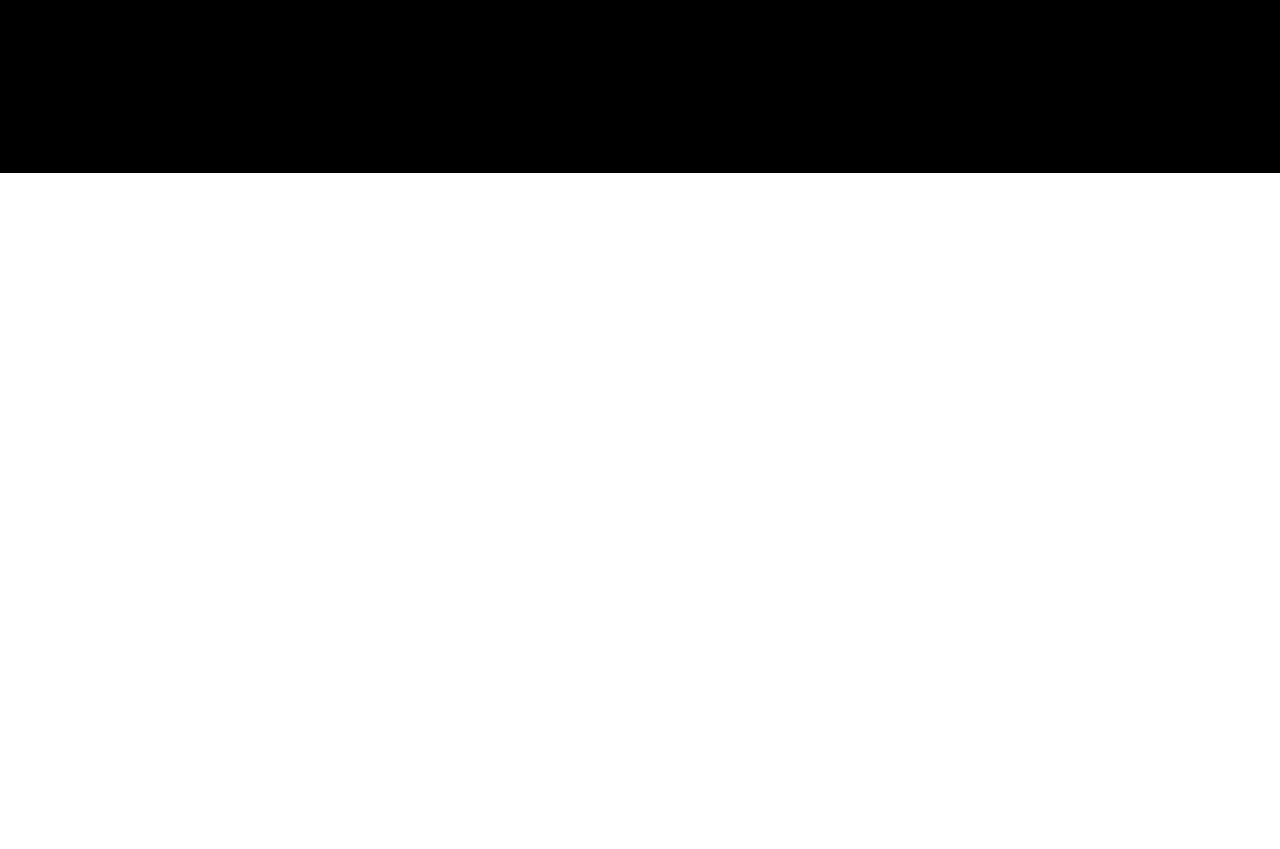
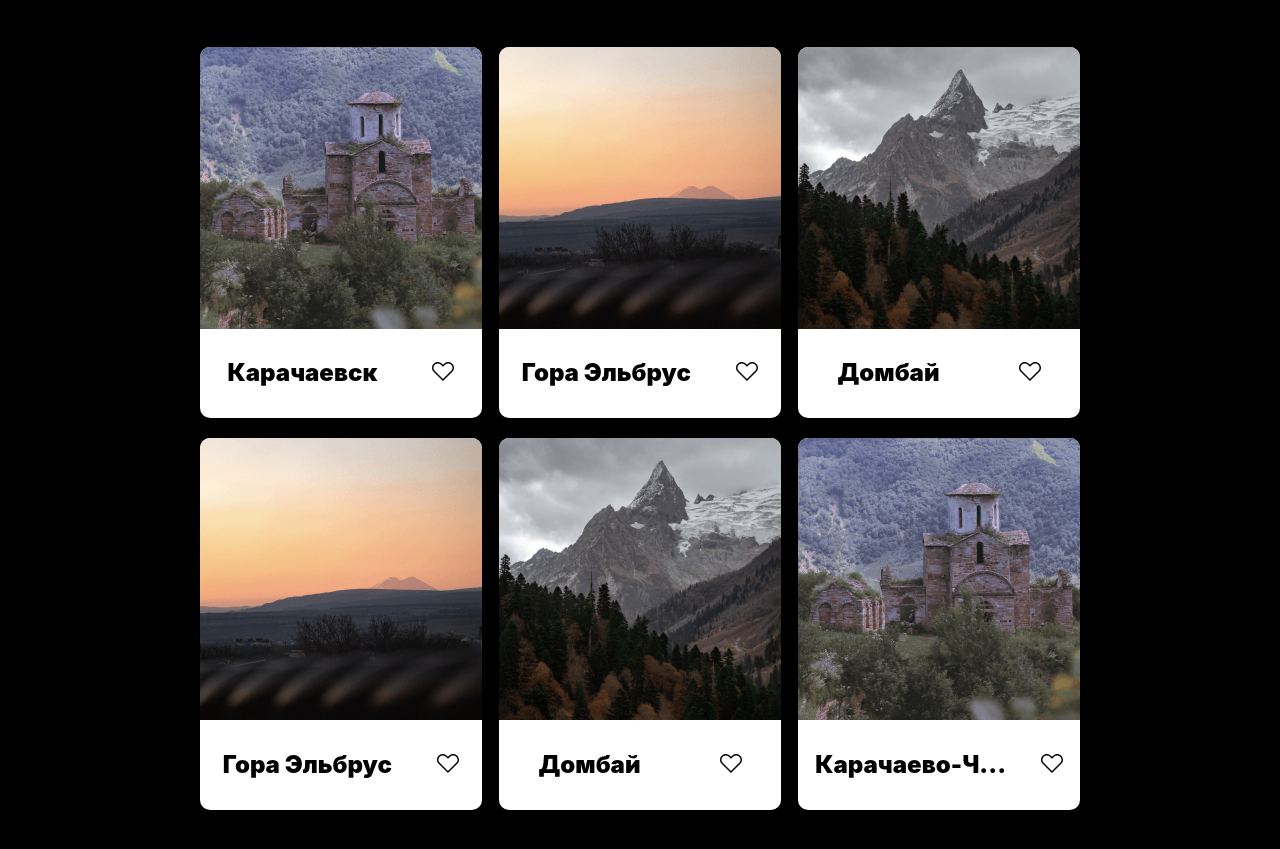
Before and after one commit to SkySila/mesto, a plain HTML site: page index.html in a window 1280 px wide. Shown: the part 283-1132 px from the top of the page. Before the commit the page ends 800 px from the top, so only its background shows below. Drawn offline with Linux system fonts and the light colour scheme.

Commit message:
Added places and place blocks, not adaptive yet

```diff
--- /dev/null
+++ b/blocks/place/__image/place__image.css
@@ -0,0 +1,4 @@
+.place__image {
+  max-width: 282px;
+  border-radius: 10px 10px 0 0;
+}
--- /dev/null
+++ b/blocks/place/__like/place__like.css
@@ -0,0 +1,7 @@
+.place__like {
+  background-image: url(../../../images/like.svg);
+  background-repeat: no-repeat;
+  width: 22px;
+  height: 19px;
+  display: inline-block;
+}
--- /dev/null
+++ b/blocks/place/__name-line/place__name-line.css
@@ -0,0 +1,5 @@
+.place__name-line {
+  display: flex;
+  align-items: baseline;
+  justify-content: space-around;
+}
--- /dev/null
+++ b/blocks/place/__name/place__name.css
@@ -0,0 +1,15 @@
+.place__name {
+  margin: 0;
+  padding: 0;
+  margin-block-start: 0;
+  margin-block-end: 0;
+  margin-top: 25px;
+  margin-bottom: 31px;
+  font-family: "Inter", "Arial", "Helvetica", sans-serif;
+  font-size: 24px;
+  line-height: 29px;
+  font-weight: 900;
+  text-align: left;
+  vertical-align: top;
+  -webkit-font-smoothing: antialiased;
+}
--- /dev/null
+++ b/blocks/place/place.css
@@ -0,0 +1,6 @@
+.place {
+  max-width: 282px;
+  width: 100%;
+  background-color: #fff;
+  border-radius: 10px;
+}
--- /dev/null
+++ b/blocks/places/places.css
@@ -0,0 +1,9 @@
+.places {
+  max-width: 880px;
+  width: 100%;
+  display: grid;
+  grid-template-columns: repeat(3, minmax(min-content, max-content));
+  grid-template-rows: repeat(2, minmax(min-content, max-content));
+  column-gap: 17px;
+  row-gap: 20px;
+}
--- a/index.html
+++ b/index.html
@@ -24,6 +24,50 @@
       </div>
       <button type="button" class="profile__add-button"></button>
     </section>
+    <section class="places">
+      <article class="place">
+        <img class="place__image" src="/images/image-1.jpg" alt="Старое каменное здание на фоне лесного массива в Карачаевске">
+        <div class="place__name-line">
+          <p class="place__name">Карачаевск</p>
+          <div class="place__like"></div>
+        </div>
+      </article>
+      <article class="place">
+        <img class="place__image" src="/images/image-2.png" alt="Гора Эльбрус">
+        <div class="place__name-line">
+          <p class="place__name">Гора Эльбрус</p>
+          <div class="place__like"></div>
+        </div>
+      </article>
+      <article class="place">
+        <img class="place__image" src="/images/image-3.png" alt="Гора в посёлке Домбай">
+        <div class="place__name-line">
+          <p class="place__name">Домбай</p>
+          <div class="place__like"></div>
+        </div>
+      </article>
+      <article class="place">
+        <img class="place__image" src="/images/image-4.png" alt="Гора Эльбрус">
+        <div class="place__name-line">
+          <p class="place__name">Гора Эльбрус</p>
+          <div class="place__like"></div>
+        </div>
+      </article>
+      <article class="place">
+        <img class="place__image" src="./images/image-5.png" alt="Гора в посёлке Домбай">
+        <div class="place__name-line">
+          <p class="place__name">Домбай</p>
+          <div class="place__like"></div>
+        </div>
+      </article>
+      <article class="place">
+        <img class="place__image" src="./images/image-6.png" alt="Старое каменное здание на фоне лесного массива в Карачаевске">
+        <div class="place__name-line">
+          <p class="place__name">Карачаево-Ч...</p>
+          <div class="place__like"></div>
+        </div>
+      </article>
+    </section>
   </main>
   <footer class="footer">
 
--- a/pages/index.css
+++ b/pages/index.css
@@ -19,4 +19,11 @@
 @import url(../blocks/profile/__edit-button/profile__edit-button.css);
 @import url(../blocks/profile/__add-button/profile__add-button.css);
 
+/*places*/
+@import url(../blocks/places/places.css);
+@import url(../blocks/place/place.css);
+@import url(../blocks/place/__image/place__image.css);
+@import url(../blocks/place/__name-line/place__name-line.css);
+@import url(../blocks/place/__name/place__name.css);
+@import url(../blocks/place/__like/place__like.css);
 @import url(../blocks/footer/footer.css);
```
Also changed, not shown: images/like.svg (added), 2 other files.
